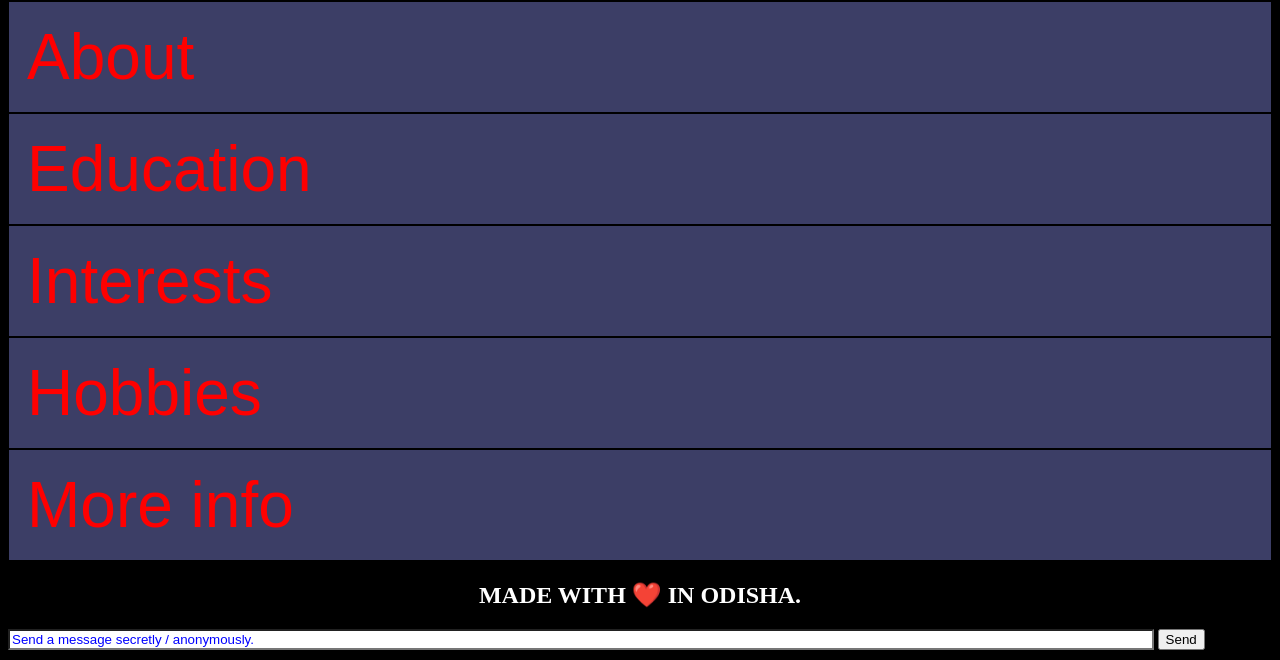
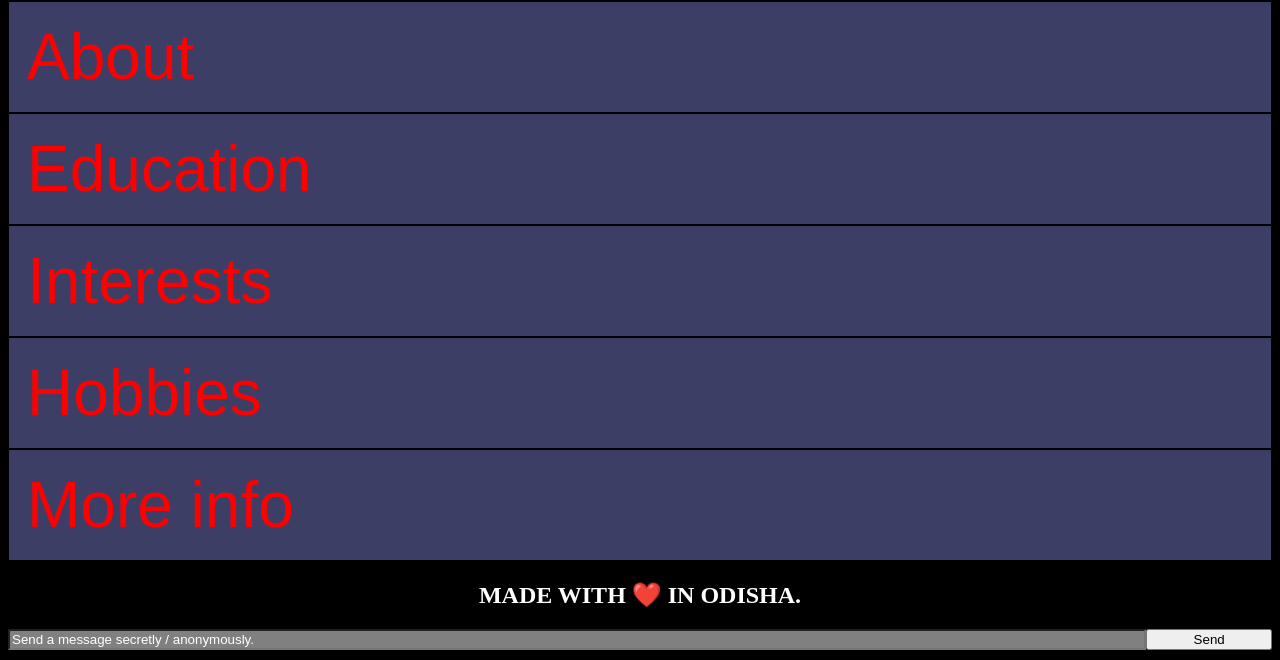
Before and after one commit to Bhumia4378/Bhumia4378.github.io, a website: page public/index.html in a window 1280 px wide. Shown: the part 1480-2140 px from the top of the page. Drawn offline with Linux system fonts and the light colour scheme.

Commit message:
Update index.html

```diff
--- a/public/index.html
+++ b/public/index.html
@@ -301,8 +301,14 @@ overflow: scroll;">
         </h2>
 
 
-<input style="width:90%;height:20%;color:blue; background-color:white;" type="text" id="mesg" value="Send a message secretly / anonymously."> <button
-style="width:" onclick= sender()>Send</button>
+<div style="display:flex">
+
+<input style="width:90%; color:white; background-color:gray;" type="text" id="mesg" value="Send a message secretly / anonymously. "> <button
+
+style="width:10%;" onclick= sender()>Send</button>
+
+</div>
+
 
 
         <p style="text-align:center">
```
